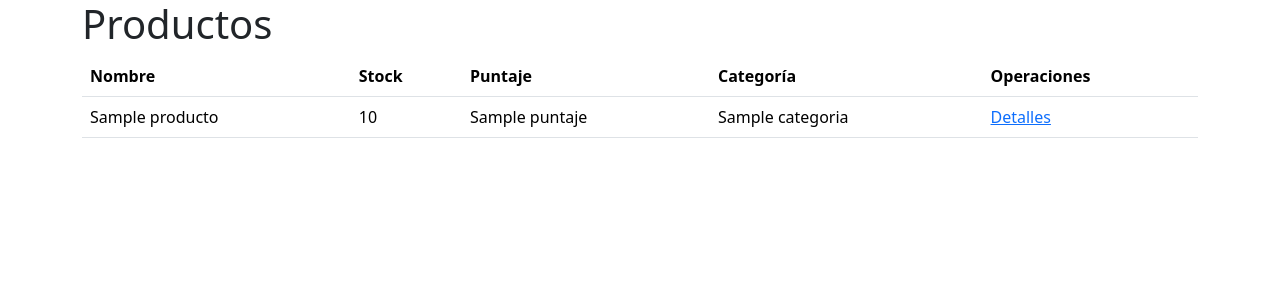
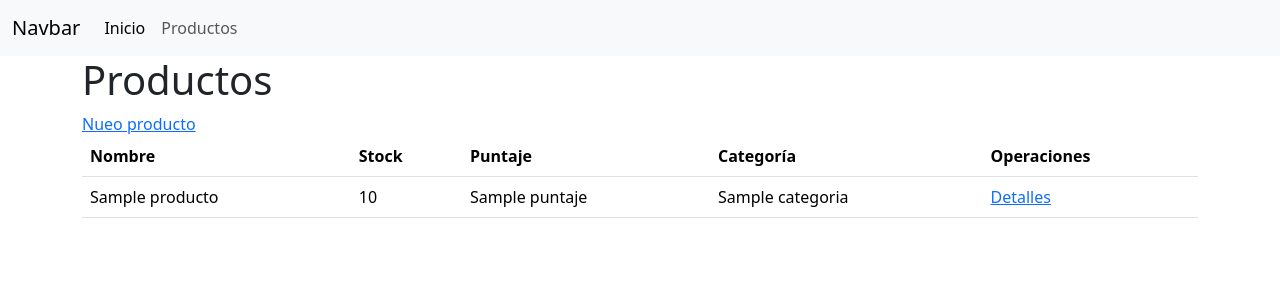
Before and after one commit to AAGuedes/01-python-introduccion, a Django app: template 15-django/productos/templates/productos.html in a window 1280 px wide. Shown: the top 300 px of the page. Run offline with Django 5.2, Linux system fonts and the light colour scheme; the template is opened without the code that fills it: most values are stand-ins (such as "Sample title", 1, 10 or a date in 2020).

Commit message:
Barra de navegación

```diff
--- a/15-django/productos/templates/productos.html
+++ b/15-django/productos/templates/productos.html
@@ -2,6 +2,8 @@
 
 {% block content %}
 <h1>Productos</h1>
+
+<a href="{% url 'productos:formulario' %}">Nueo producto</a>
 
 <table class="table">
     <thead>
--- a/15-django/templates/base.html
+++ b/15-django/templates/base.html
@@ -1,23 +1,34 @@
 <!DOCTYPE html>
 <html lang="en">
-
   <head>
-    <meta charset="UTF-8">
-    <meta name="viewport" content="width=device-width, initial-scale=1.0">
+    <meta charset="UTF-8" />
+    <meta name="viewport" content="width=device-width, initial-scale=1.0" />
     <title>Productly</title>
-    <link href="https://cdn.jsdelivr.net/npm/bootstrap@5.3.2/dist/css/bootstrap.min.css" rel="stylesheet"
-        integrity="sha384-T3c6CoIi6uLrA9TneNEoa7RxnatzjcDSCmG1MXxSR1GAsXEV/Dwwykc2MPK8M2HN" crossorigin="anonymous">
+    <link href="https://cdn.jsdelivr.net/npm/bootstrap@5.3.2/dist/css/bootstrap.min.css" rel="stylesheet" integrity="sha384-T3c6CoIi6uLrA9TneNEoa7RxnatzjcDSCmG1MXxSR1GAsXEV/Dwwykc2MPK8M2HN" crossorigin="anonymous" />
   </head>
 
   <body>
+    <nav class="navbar navbar-expand-lg bg-body-tertiary">
+      <div class="container-fluid">
+        <a class="navbar-brand" href="#">Navbar</a>
+        <button class="navbar-toggler" type="button" data-bs-toggle="collapse" data-bs-target="#navbarNav" aria-controls="navbarNav" aria-expanded="false" aria-label="Toggle navigation"><span class="navbar-toggler-icon"></span></button>
+        <div class="collapse navbar-collapse" id="navbarNav">
+          <ul class="navbar-nav">
+            <li class="nav-item">
+              <a class="nav-link active" aria-current="page" href="{% url 'index' %}">Inicio</a>
+            </li>
+            <li class="nav-item">
+              <a class="nav-link" href="{% url 'productos:productos' %}">Productos</a>
+            </li>
+          </ul>
+        </div>
+      </div>
+    </nav>
     <div class="container">
       {% block content %}
 
       {% endblock %}
     </div>
-    <script src="https://cdn.jsdelivr.net/npm/bootstrap@5.3.2/dist/js/bootstrap.bundle.min.js"
-        integrity="sha384-C6RzsynM9kWDrMNeT87bh95OGNyZPhcTNXj1NW7RuBCsyN/o0jlpcV8Qyq46cDfL"
-        crossorigin="anonymous"></script>
+    <script src="https://cdn.jsdelivr.net/npm/bootstrap@5.3.2/dist/js/bootstrap.bundle.min.js" integrity="sha384-C6RzsynM9kWDrMNeT87bh95OGNyZPhcTNXj1NW7RuBCsyN/o0jlpcV8Qyq46cDfL" crossorigin="anonymous"></script>
   </body>
-
 </html>
```
Lines whose indentation alone changed are shown as unchanged.
